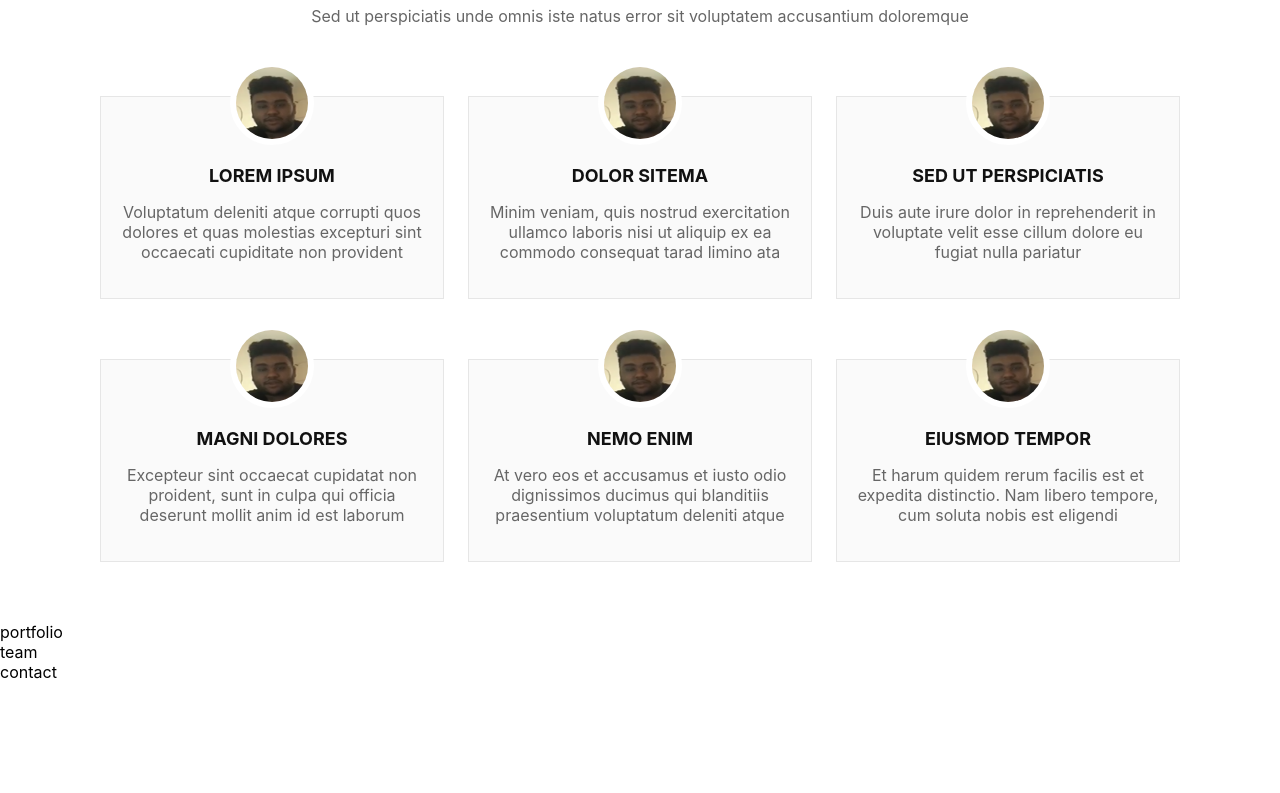
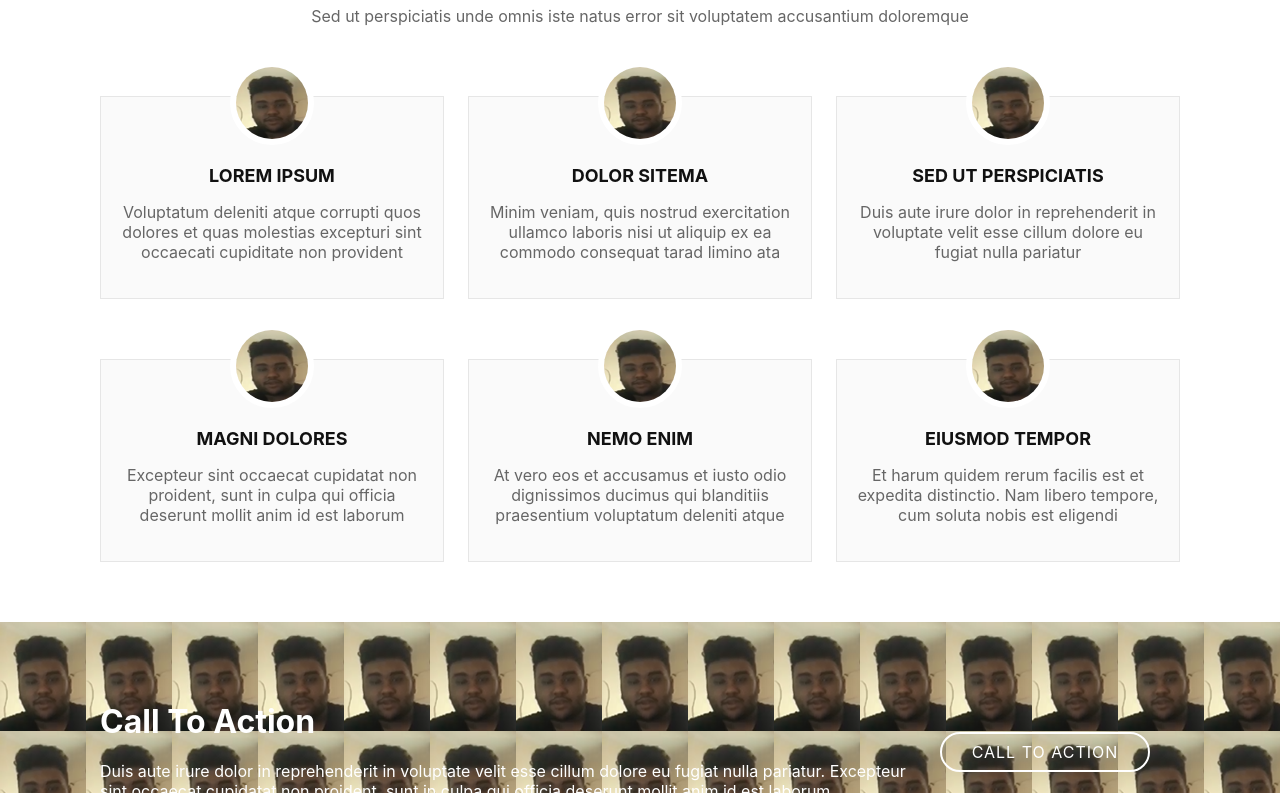
Before and after one commit to GilbyKoloay/Rumkit, a React (Create React App) app: page / in a window 1280 px wide. Shown: the part 2007-2800 px from the top of the page. Before the commit the page ends 2689 px from the top, so only its background shows below. Built offline with nearby package versions, Linux system fonts and the light colour scheme.

Commit message:
finished call to action section

```diff
--- a/src/App.js
+++ b/src/App.js
@@ -6,6 +6,8 @@ import {
   About,
   Facts,
   Services,
+  CallToAction,
+
   Portfolio,
   Team,
   Contact
@@ -25,6 +27,8 @@ export default function App() {
         <About />
         <Facts />
         <Services />
+        <CallToAction />
+
         <Portfolio />
         <Team />
         <Contact />
--- a/src/components/Navbar/style.css
+++ b/src/components/Navbar/style.css
@@ -17,7 +17,7 @@ nav {
 nav .title {
   font-size: 40px;
 }
-nav .title :hover {
+nav .title:hover {
   cursor: pointer;
 }
 
--- a/src/sections/About/style.css
+++ b/src/sections/About/style.css
@@ -45,7 +45,7 @@
 #section-about .item-container .item .text-container .subtitle {
   font-size: 18px;
 }
-#section-about .item-container .item .text-container .subtitle :hover {
+#section-about .item-container .item .text-container .subtitle:hover {
   cursor: pointer;
 }
 
--- /dev/null
+++ b/src/sections/CallToAction/index.js
@@ -0,0 +1,18 @@
+import '../../App.css';
+import './style.css';
+
+
+
+export default function CallToAction() {
+  return (
+    <section id='section-callToAction' className='section'>
+      <div className='texts-container'>
+        <div className='section-title'>Call To Action</div>
+        <div className='section-paragraph'>Duis aute irure dolor in reprehenderit in voluptate velit esse cillum dolore eu fugiat nulla pariatur. Excepteur sint occaecat cupidatat non proident, sunt in culpa qui officia deserunt mollit anim id est laborum.</div>
+      </div>
+      <div className='button-container'>
+        <div className='button'>CALL TO ACTION</div>
+      </div>
+    </section>
+  );
+};
--- /dev/null
+++ b/src/sections/CallToAction/style.css
@@ -0,0 +1,50 @@
+/* section - call to action */
+
+#section-callToAction {
+  padding: 80px 100px 60px 100px;
+  flex-direction: row;
+  background-image: url('../../images/ryan.png');
+}
+
+#section-callToAction div {
+  color: #FFFFFF;
+}
+
+#section-callToAction .texts-container {
+  flex: 3;
+}
+
+#section-callToAction .button-container {
+  flex: 1;
+  display: flex;
+  justify-content: center;
+}
+
+#section-callToAction .texts-container .section-paragraph {
+  margin-top: 20px;
+}
+
+#section-callToAction .button-container .button {
+  width: fit-content;
+  font-size: 16px;
+  letter-spacing: 1px;
+  padding: 8px 30px;
+  border: 2px solid #FFFFFF;
+  border-radius: 50px;
+}
+#section-callToAction .button-container .button:hover {
+  background-color: #2DCA98;
+  cursor: pointer;
+}
+
+
+
+@media (max-width: 964px) {
+  #section-callToAction {
+    flex-direction: column;
+  }
+
+  #section-callToAction .button-container {
+    margin-top: 20px;
+  }
+}
--- a/src/sections/Home/style.css
+++ b/src/sections/Home/style.css
@@ -27,9 +27,9 @@
   letter-spacing: 1px;
   border: 2px solid #FFFFFF;
   border-radius: 50px;
-  padding: 2px 30px 6px 30px;
+  padding: 8px 30px;
 }
-#section-home .button :hover {
-  background-color: #2dca98;
+#section-home .button:hover {
+  background-color: #2DCA98;
   cursor: pointer;
 }
--- a/src/sections/Services/style.css
+++ b/src/sections/Services/style.css
@@ -27,7 +27,7 @@
   border-radius: 100%;
   border: 6px solid white;
 }
-#section-services .items-container .item img :hover {
+#section-services .items-container .item img:hover {
   cursor: pointer;
 }
 
@@ -37,7 +37,7 @@
   font-weight: bold;
   color: #111111;
 }
-#section-services .items-container .item .subtitle :hover {
+#section-services .items-container .item .subtitle:hover {
   cursor: pointer;
 }
 
--- a/src/sections/index.js
+++ b/src/sections/index.js
@@ -4,6 +4,8 @@ import Home from './Home';
 import About from './About';
 import Facts from './Facts';
 import Services from './Services';
+import CallToAction from './CallToAction';
+
 import Portfolio from './Portfolio';
 import Team from './Team';
 import Contact from './Contact';
@@ -13,6 +15,8 @@ export {
   About,
   Facts,
   Services,
+  CallToAction,
+
   Portfolio,
   Team,
   Contact
```
